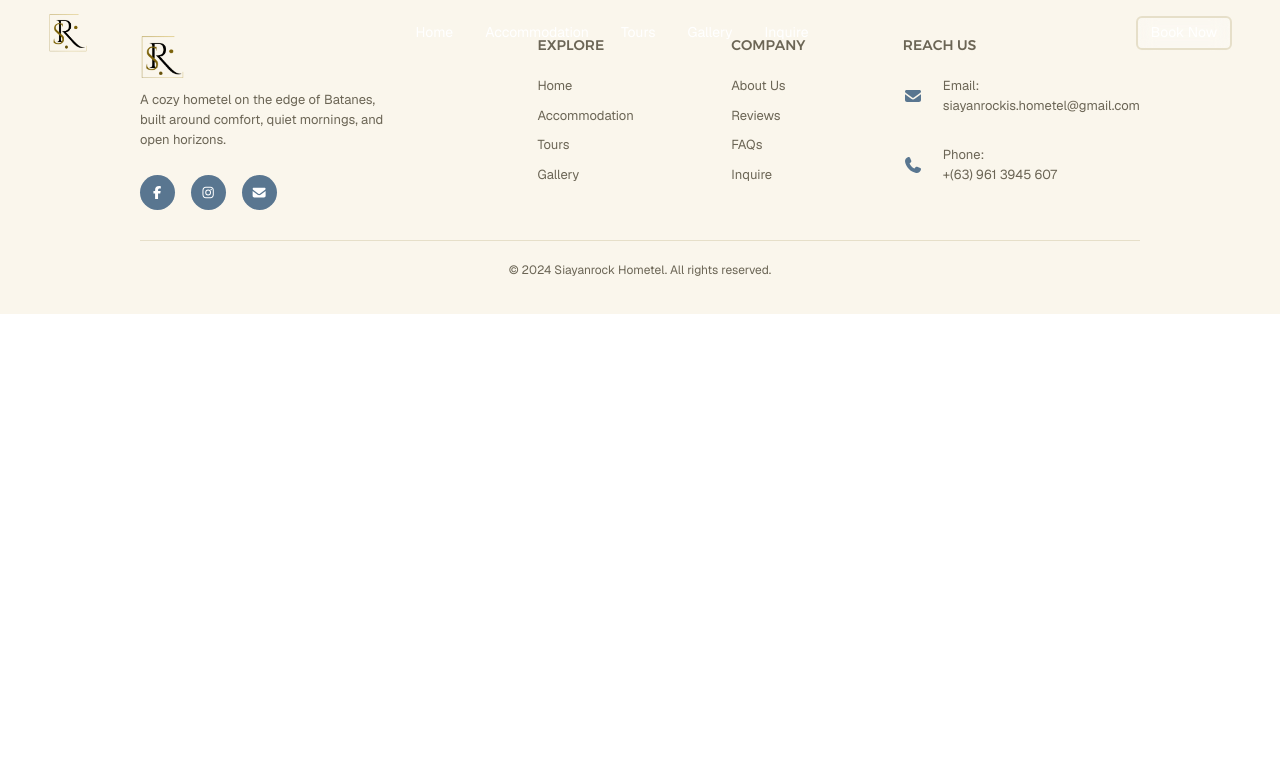
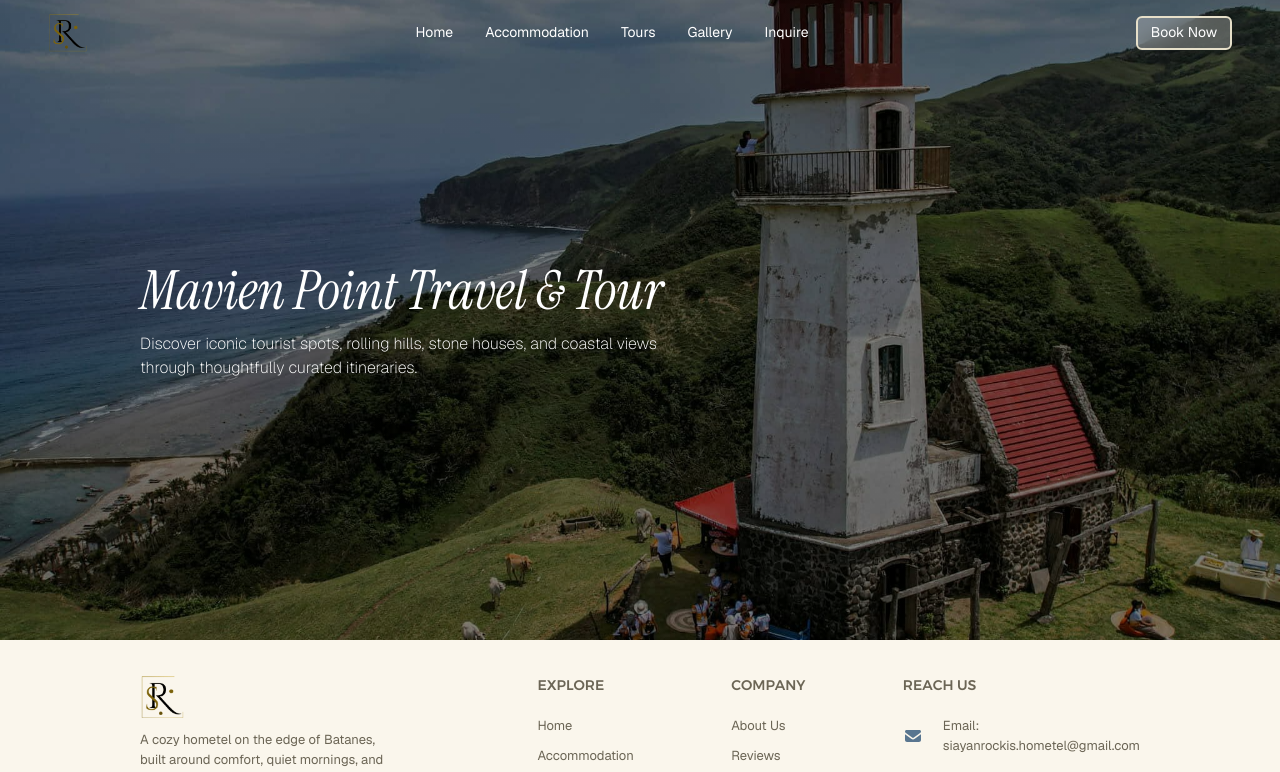
Before and after one commit to yogurtshaked/siayanrock, a React (Vite) app: page /tours in a window 1280 px wide. Shown: the top 772 px of the page. Built offline with nearby package versions, Linux system fonts and the light colour scheme.

Commit message:
Added 'Tours' page.

```diff
--- a/src/App.tsx
+++ b/src/App.tsx
@@ -2,6 +2,7 @@ import { BrowserRouter, Routes, Route } from 'react-router-dom';
 
 import Home from './pages/Home';
 import Accommodation from './pages/Accommodation';
+import Tours from './pages/Tours';
 
 
 import Navbar from './components/navbar';
@@ -17,6 +18,7 @@ function App() {
         <Routes>
           <Route path="/" element={<Home />} />
           <Route path="/accommodation" element={<Accommodation />} />
+          <Route path="/tours" element={<Tours />} />
 
         </Routes>
 
--- a/src/index.css
+++ b/src/index.css
@@ -619,12 +619,36 @@ p, a, button {
   margin-top: 20px;
 }
 
+/* ====================== Page Settings ======================*/
+.accommodation-content, .tours-content{
+  width: 100%;
+  max-width: 1160px;
+  margin: 0 auto;
+}
+
+.accommodation-text h2, .accommodation-text p, .tours-text h2, .tours-text p{
+  color: white;
+  font-weight: 200;
+  text-align: start;
+}
+
+.accommodation-text p, .tours-text p{
+  max-width: 550px;
+  font-size: 16px;
+  letter-spacing: 3%;
+}
+
+
 /* ====================== Accommodation Page ======================*/
 .accommodation-hero-section {
   background:
-    linear-gradient(rgba(0.6, 0.6, 0.6, 0.4), rgba(0.6, 0.6, 0.6, 0.4)),
-    url('./assets/accommodation-bg.jpg') center / 75% auto no-repeat;
-
+  linear-gradient(
+    to right,
+    rgba(0, 0, 0, 0.7) 0%,
+    rgba(28, 28, 28, 0.7) 42%,
+    rgba(102, 102, 102, 0.7) 100%
+  ),
+  url('./assets/accommodation-bg.jpg') center / cover no-repeat;
   background-size: cover;
 
   padding: 120px 140px;
@@ -637,17 +661,6 @@ p, a, button {
   flex-direction: column;
   align-items: flex-start;
   justify-content: center;
-}
-
-.accommodation-content{
-  width: 100%;
-  max-width: 1160px;
-  margin: 0 auto;
-}
-
-.accommodation-text h2, .accommodation-text p{
-  color: white;
-  text-align: start;
 }
 
 .accommodation-rooms{
@@ -824,3 +837,22 @@ p, a, button {
 .book-room:hover{
   background-color: #384959;
 }
+
+
+/* ====================== Tours Page ======================*/
+.tours-hero-section {
+  background:linear-gradient(rgba(0.0, 0.0, 0.0, 0.5), rgba(0.0, 0.0, 0.0, 0.5)),
+    url('./assets/tours-bg.jpg') center / 70% auto no-repeat;
+  background-size: cover;
+
+  padding: 120px 140px;
+  min-height: 80vh;
+
+  color: #ffffff;
+  position: relative;
+
+  display: flex;
+  flex-direction: column;
+  align-items: flex-start;
+  justify-content: center;
+}
--- a/src/pages/Home.tsx
+++ b/src/pages/Home.tsx
@@ -61,7 +61,7 @@ function Home(){
                             <button>View Details →</button>
                         </div>
                         <div className="offer-card">
-                            <h3>Tours Packages</h3>
+                            <h3>Tour Packages</h3>
                             <p>Experience the beauty of Batanes with our guided tours led by knowledgeable local guides.</p>
                             <button>View Details →</button>
                         </div>
--- /dev/null
+++ b/src/pages/Tours.tsx
@@ -0,0 +1,20 @@
+import { section } from 'motion/react-client';
+import '../index.css';
+import { FontAwesomeIcon } from '@fortawesome/react-fontawesome';
+
+function Tours(){
+    return(
+        <section>
+            <div className='tours-hero-section'>
+                <div className='tours-content'>
+                    <div className='tours-text'>
+                        <h2>Mavien Point Travel & Tour</h2>
+                        <p>Discover iconic tourist spots, rolling hills, stone houses, and coastal views through thoughtfully curated itineraries.</p>
+                    </div>
+                </div>
+            </div>
+        </section>
+    );
+}
+
+export default Tours;
```
Also changed, not shown: src/assets/tours-bg.jpg (added).
